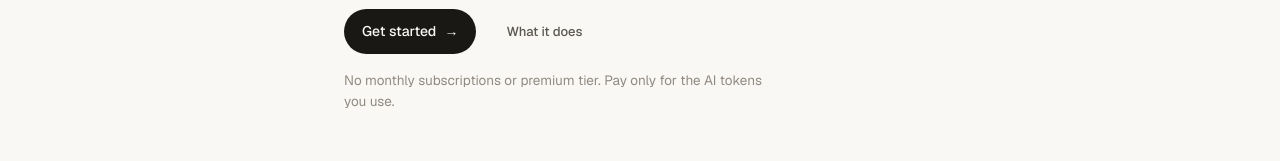
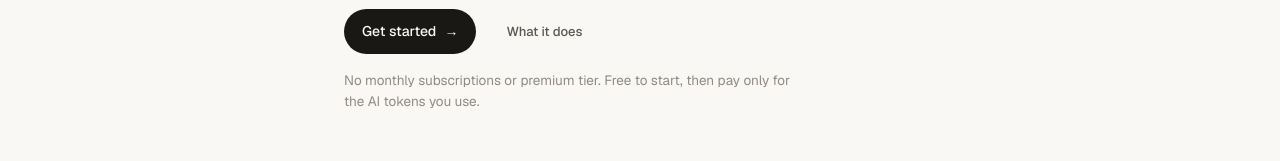
Before and after one commit to dtemple/hammytime, a Next.js app: page / in a window 1280 px wide. Shown: the part 395-556 px from the top of the page. Built offline with nearby package versions, Linux system fonts and the light colour scheme.

Commit message:
More copy edits

```diff
--- a/src/app/page.tsx
+++ b/src/app/page.tsx
@@ -47,7 +47,7 @@ export default function Home() {
             </Link>
           </div>
           <p className="ht-hero-note">
-            No monthly subscriptions or premium tier. Pay only for the AI tokens you use.
+            No monthly subscriptions or premium tier. Free to start, then pay only for the AI tokens you use.
           </p>
         </section>
 
```
